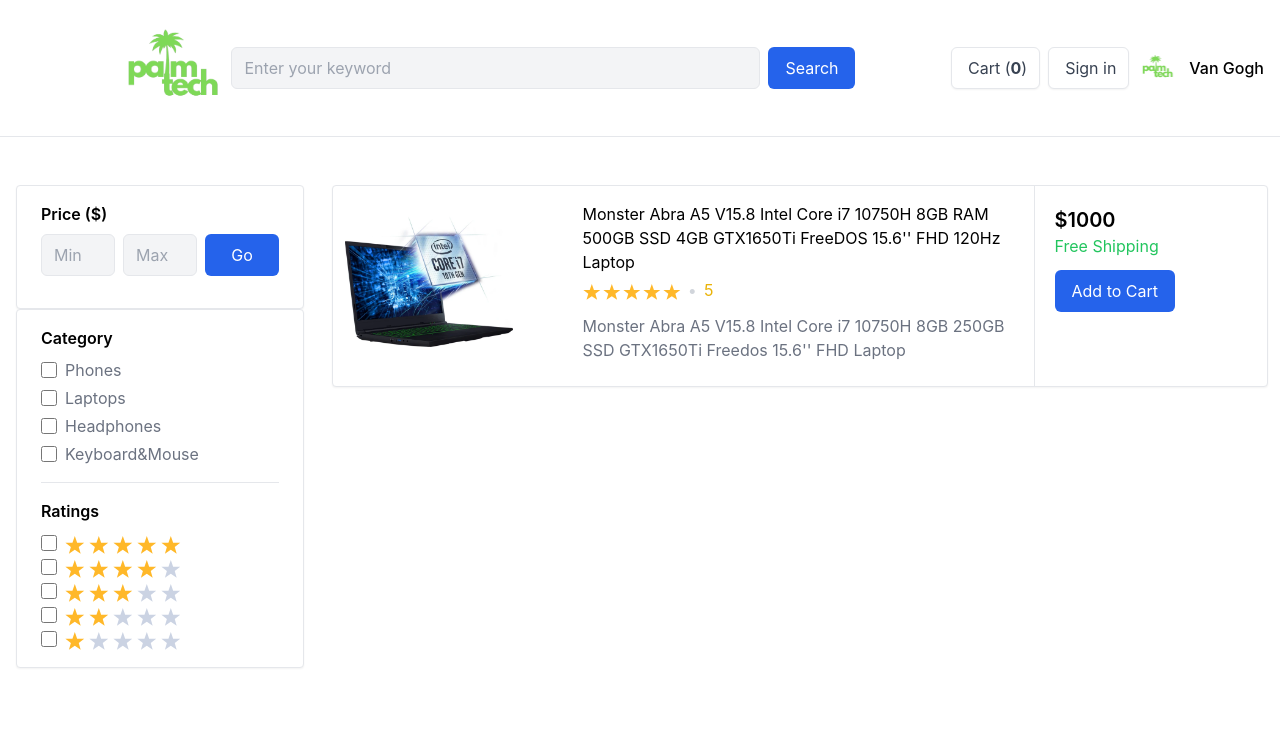
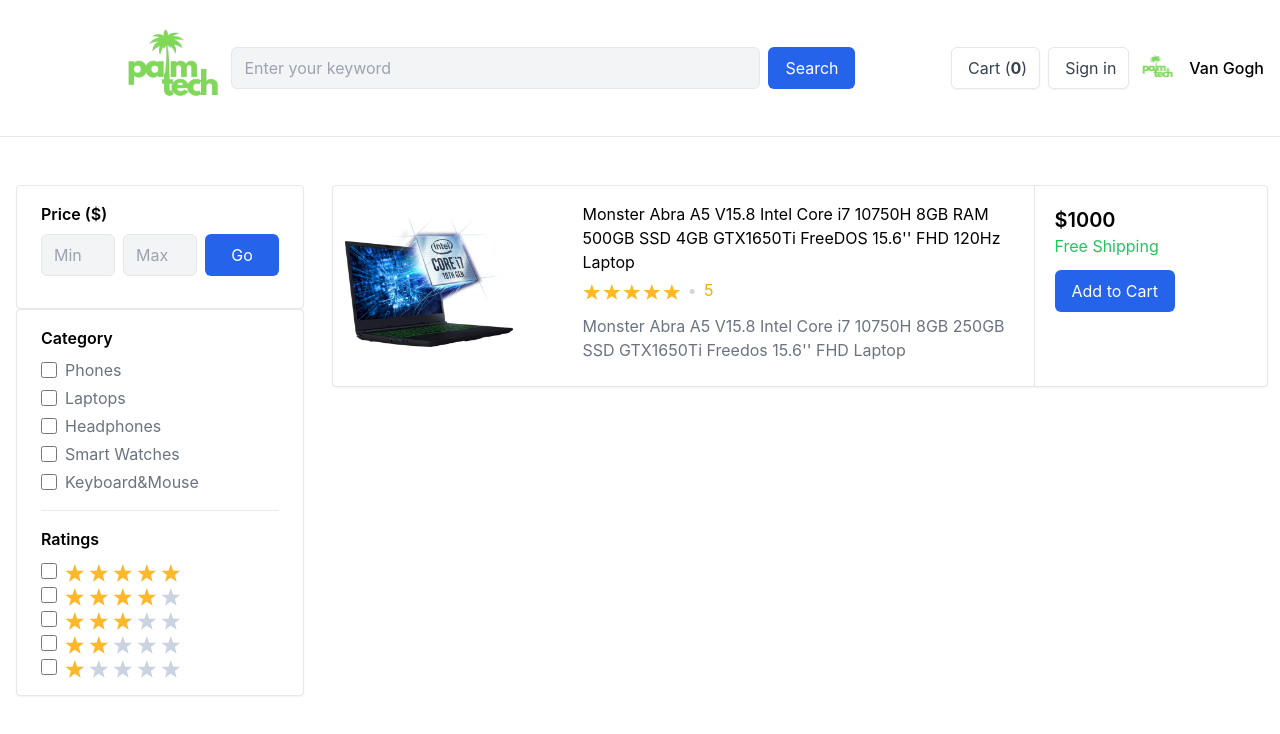
Before and after one commit to berkaysaahin/palmtech, a React (Create React App) app: page / in a window 1280 px wide. Shown: the top 734 px of the page. Built offline with nearby package versions, Linux system fonts and the light colour scheme.

Commit message:
catagory

```diff
--- a/src/components/layout/Filters.jsx
+++ b/src/components/layout/Filters.jsx
@@ -98,6 +98,18 @@
               <input
                 name="category"
                 type="checkbox"
+                value="SmartWatches"
+                className="h-4 w-4"
+                defaultChecked={checkHandler("category", "SmartWatches")}
+              />
+              <span className="ml-2 text-gray-500"> Smart Watches </span>
+            </label>
+          </li>
+          <li>
+            <label className="flex items-center">
+              <input
+                name="category"
+                type="checkbox"
                 value="Keyboard&Mouse"
                 className="h-4 w-4"
                 defaultChecked={checkHandler("category", "Keyboard&Mouse")}
```
